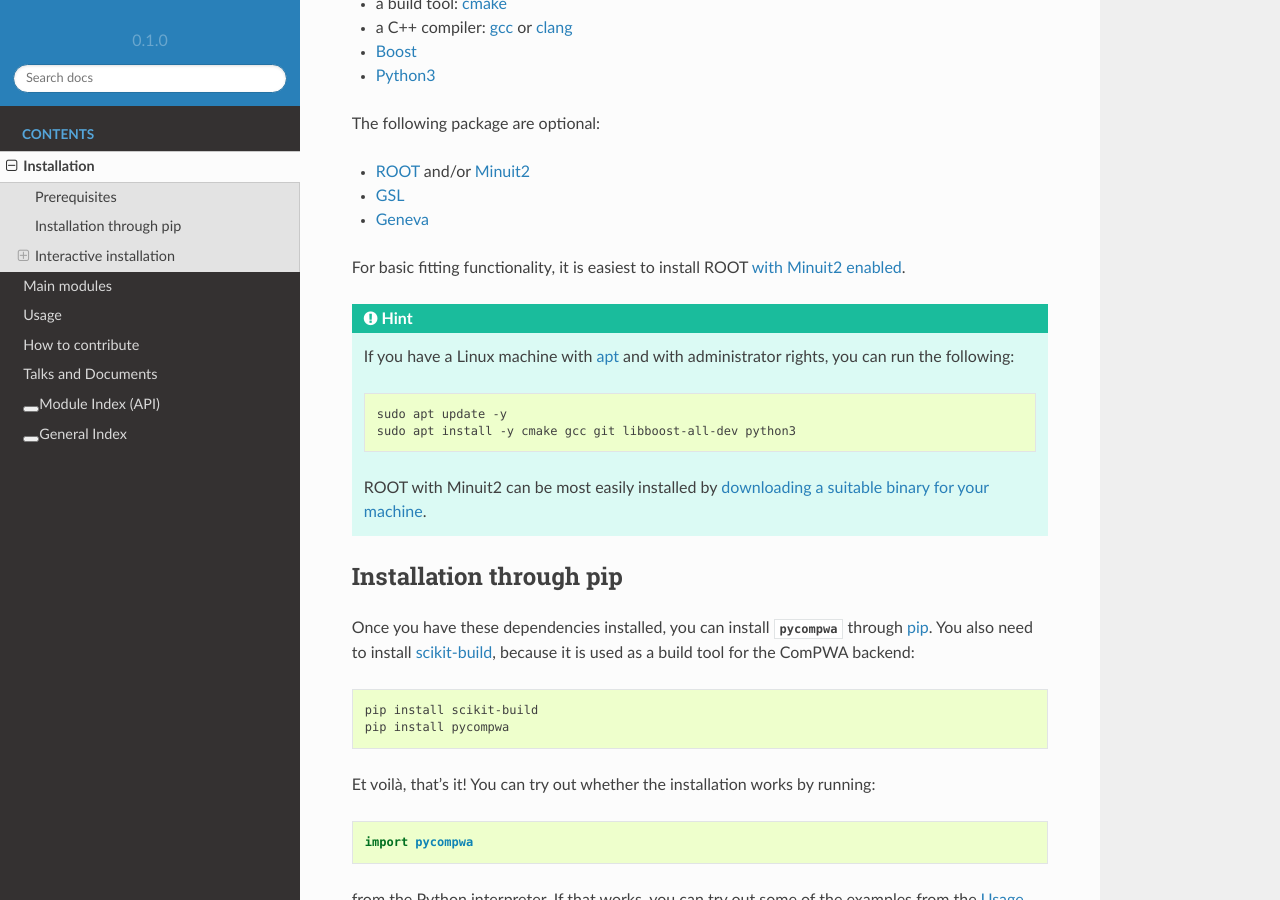
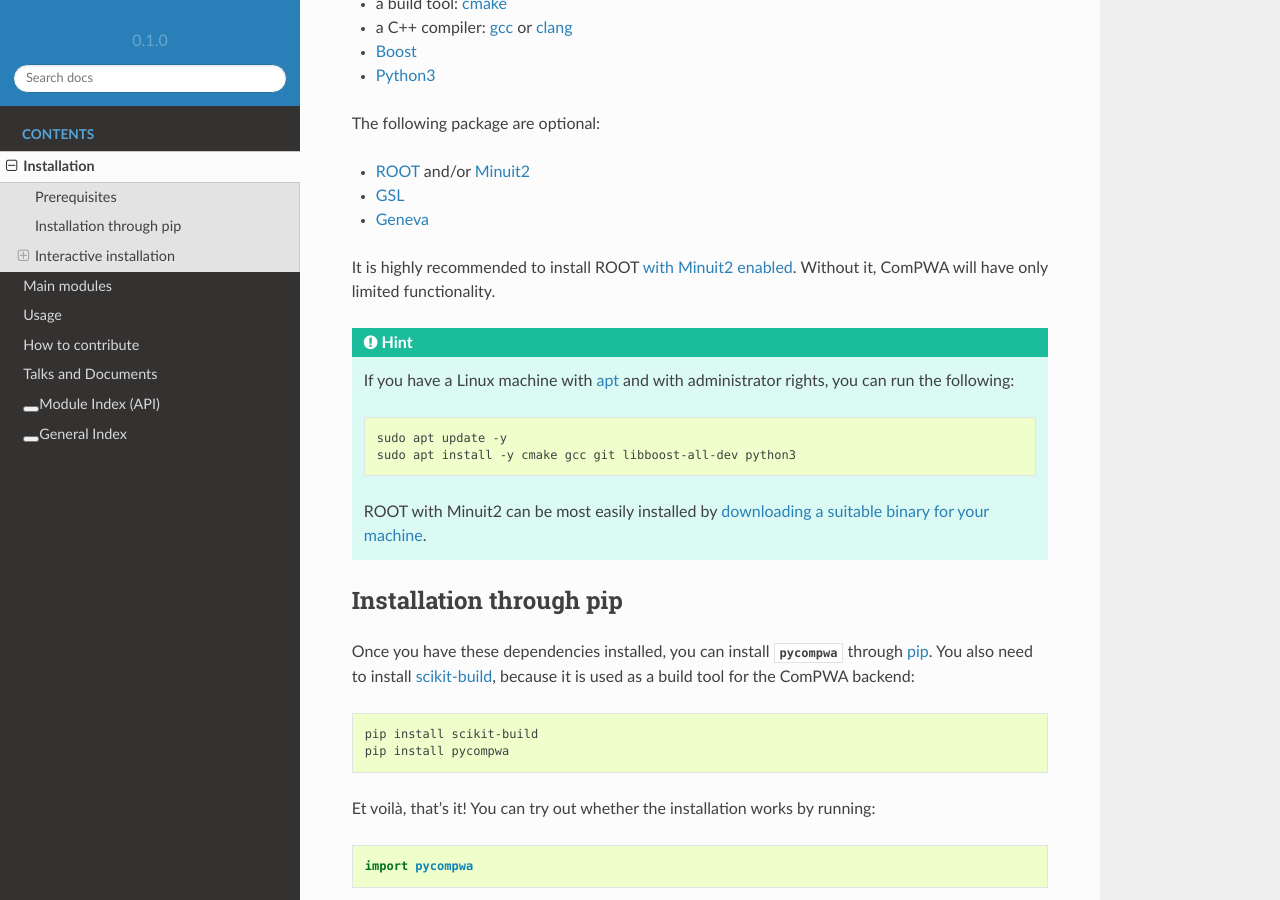
Before and after one commit to ComPWA/pycompwa, a Sphinx documentation site: the page built from doc/source/installation.rst, in a window 1280 px wide and 900 px high, scrolled down 392 px. Built offline with Sphinx 7.4.7 and the Read the Docs theme 2.0.0, drawn with Linux system fonts in a browser that asks for light colours; pages that are not in the unit, such as notebooks, are missing from menus; the version number is read from the project's files by our own code.

Commit message:
docs: emphasise need for Minuit

```diff
--- a/doc/source/installation.rst
+++ b/doc/source/installation.rst
@@ -25,8 +25,9 @@ The following package are optional:
 * `GSL <https://www.gnu.org/software/gsl/>`_
 * `Geneva <https://www.gemfony.eu/>`_
 
-For basic fitting functionality, it is easiest to install ROOT `with Minuit2
-enabled <https://root.cern.ch/building-root>`_.
+It is highly recommended to install ROOT `with Minuit2 enabled
+<https://root.cern.ch/building-root>`_. Without it, ComPWA will have only
+limited functionality.
 
 .. hint::
 
```
